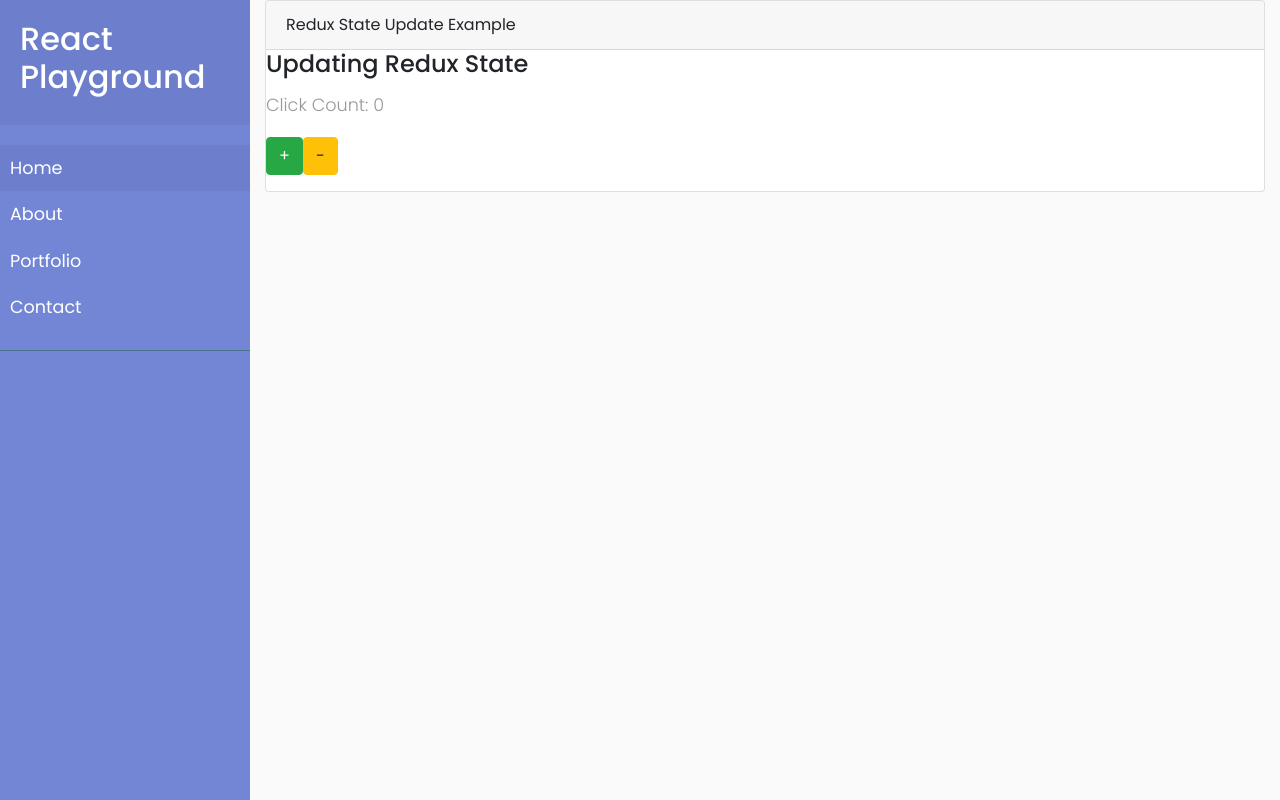
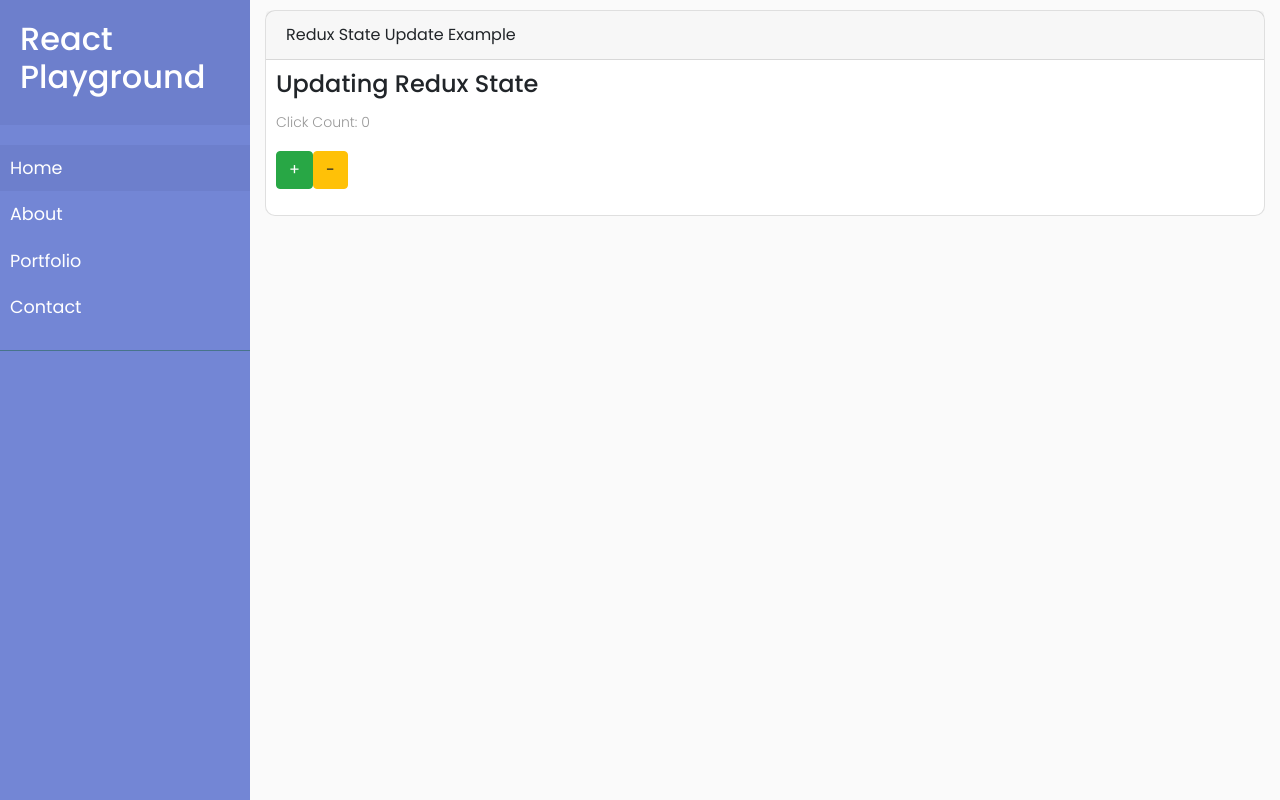
Before and after one commit to ddubson/react-playground, a React app: page / in a window 1280 px wide. Built offline with nearby package versions, Linux system fonts and the light colour scheme; what why-did-you-update would draw is missing.

Commit message:
More LESS examples

```diff
--- a/src/styles/app.less
+++ b/src/styles/app.less
@@ -1,8 +1,39 @@
 /* LESS examples */
 
-// Defining variables
+// Defining variables (constants)
 @bg-color: #fafafa;
+@normal-font: 14px;
+@default-padding: 10px;
+
+// Mixin example (with default value)
+.rounded-corners-all(@size: 5px) {
+  border-radius: @size;
+  -webkit-border-radius: @size;
+  -moz-border-radius: @size;
+}
 
 body {
   background-color: @bg-color;
 }
+
+// Nesting example
+.container {
+  p {
+    font-size: @normal-font;
+  }
+
+  // Calculations inline are allowed
+  h1 {
+    font-size: @normal-font * 2px;
+  }
+
+  // Mixin usage
+  .card {
+    margin-top: 10px;
+    .rounded-corners-all(10px);
+  }
+
+  .card-block {
+    padding: @default-padding;
+  }
+}
```
